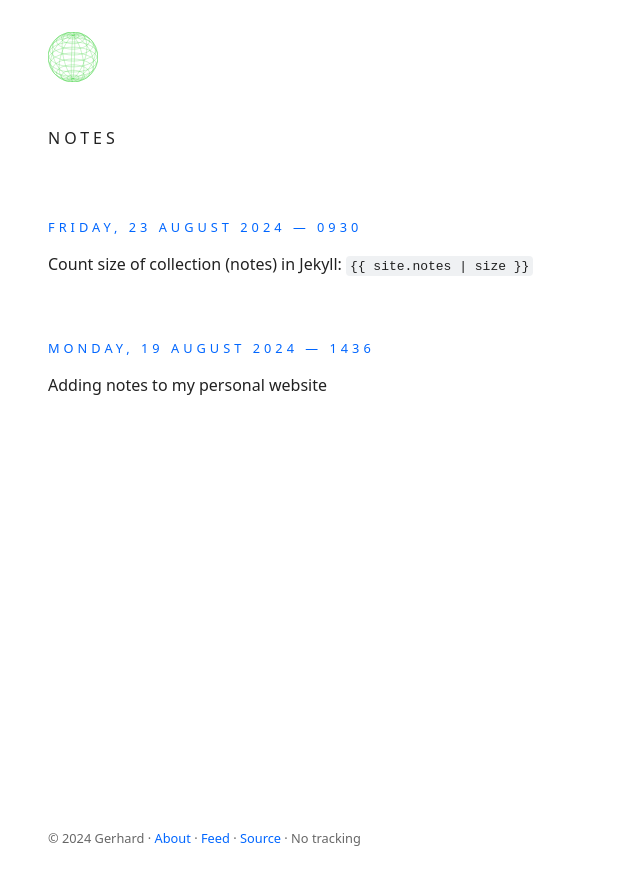
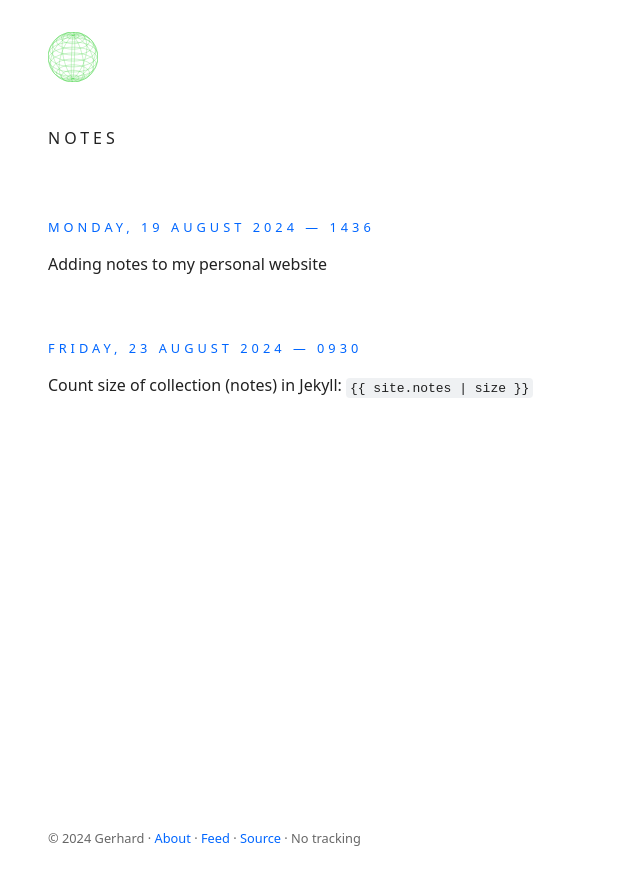
Before and after one commit to gerhardlanz/gerhardla.nz, a Jekyll site: the page built from notes.md, in a window 1280 px wide. Shown: the top 885 px of the page, without its empty margins (0-640 px from the left). Built offline with Jekyll 4.4.1, drawn with Linux system fonts in a browser that asks for light colours; Markdown is read by kramdown in place of the engine named in the settings.

Commit message:
feat: add support for notes collection and update related pages

```diff
--- a/_config.yml
+++ b/_config.yml
@@ -1,6 +1,11 @@
 markdown: CommonMark
 permalink: /:title
 title: Gerhard
+
+collections:
+  notes:
+    output: true
+    permalink: /:title
 
 plugins:
   - jekyll-feed
--- a/_layouts/default.html
+++ b/_layouts/default.html
@@ -114,7 +114,7 @@
     </nav>
 
     <header>
-        <br><h1>{% if page.permalink == '/' %}{{ site.title }}{% else %}{{ page.title }}{% endif %}</h1>
+        <br><h1>{% if page.permalink == '/' %}{{ site.title }}{% elsif page.collection == 'notes' %}{{ page.date | date: "%A, %B %d, %Y — %H:%M" }}{% else %}{{ page.title }}{% endif %}</h1>
     </header>
 
     <article>{{ content }}</article>
--- a/_layouts/post.html
+++ b/_layouts/post.html
@@ -1,6 +1,7 @@
 ---
 layout: default
 ---
+
 <p>
     <small>
         <time>{{ page.date | date: "%A, %d %B %Y" }}</time>
--- a/index.html
+++ b/index.html
@@ -10,7 +10,7 @@
 
 <ul style="list-style-type:none;padding:0;">
     <li><a href="/posts" style="margin-right: 0.25rem">Posts</a><small>({{ site.posts | where: "layout", "post" | size }})</small></li>
-    <li><a href="/notes" style="margin-right: 0.25rem">Notes</a><small>({{ site.posts | where: "layout", "note" | size }})</small></li>
+    <li><a href="/notes" style="margin-right: 0.25rem">Notes</a><small>({{ site.notes | size }})</small></li>
     <li><a href="/now">Now</a></li>
     <li><a href="/uses">Uses</a></li>
 </ul>
--- a/notes.md
+++ b/notes.md
@@ -3,9 +3,9 @@
 permalink: /notes
 title: Notes
 ---
+
 <br>
-{% assign notes = site.posts | where: "layout","note"%}
-{% for post in notes %}
-## <small>[{{ post.date | date: "%A, %d %B %Y — %H%M" }}]({{ post.url }})</small>
-{{ post.content }}<br>
+{% for note in site.notes %}
+## <small>[{{ note.date | date: "%A, %d %B %Y — %H%M" }}]({{ note.url }})</small>
+{{ note.content | markdownify }}<br>
 {% endfor %}
```
Also changed, not shown: _layouts/note.html (added, +7 -0 lines), _notes/2024-08-19-add-notes.md (renamed from _posts/2024-08-19-add-notes.md), _notes/2024-08-23-count-collection.md (renamed from _posts/2024-08-23-count-collection.md).
